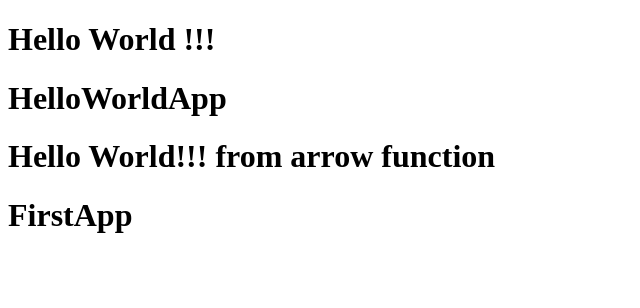
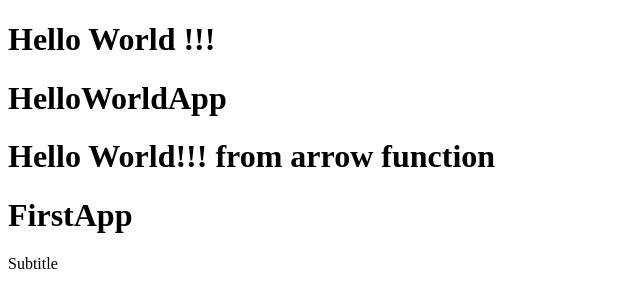
Before and after one commit to Rubru94/course-react-hooks-MERN, a React (Vite) app in the folder react/03-counter-app-vite/: page / in a window 1280 px wide. Shown: the top 308 px of the page, without its empty margins (0-640 px from the left). Built offline with nearby package versions, Linux system fonts and the light colour scheme.

Commit message:
feat(03-counter-app-vite): Fragment

```diff
--- a/react/03-counter-app-vite/src/FirstApp.tsx
+++ b/react/03-counter-app-vite/src/FirstApp.tsx
@@ -1,3 +1,22 @@
+/* import { Fragment } from 'react';
+
 export const FirstApp = () => {
-  return <h1>FirstApp</h1>;
+  return (
+    <Fragment>
+      <h1>FirstApp</h1>
+      <p>Subtitle</p>
+    </Fragment>
+  );
 };
+ */
+
+// <> Same behavior as importing Fragment but without import
+
+export const FirstApp = () => {
+  return (
+    <>
+      <h1>FirstApp</h1>
+      <p>Subtitle</p>
+    </>
+  );
+};
```
